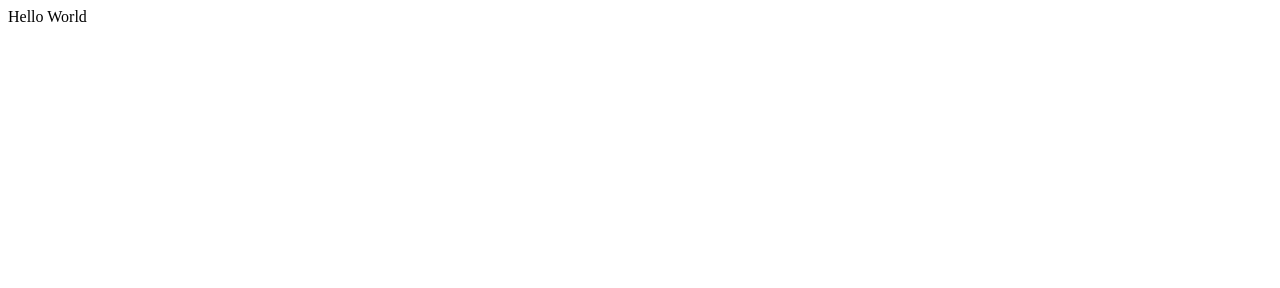
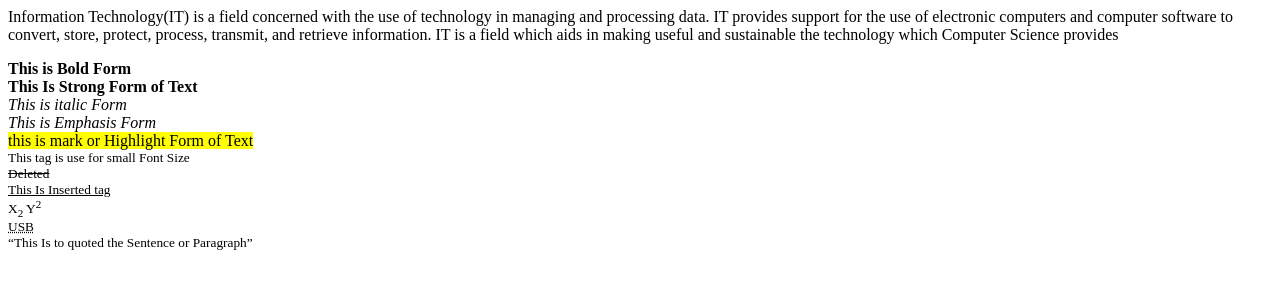
Before and after one commit to Ahmed-112233/My-repo2, a plain HTML site: page Index.html in a window 1280 px wide. Drawn offline with Linux system fonts and the light colour scheme.

Commit message:
Update Index.html

```diff
--- a/Index.html
+++ b/Index.html
@@ -1 +1,37 @@
-Hello World
+<html>
+
+<head>
+	<title> My Website </title>
+</head>
+
+<body>
+<p>Information Technology(IT) is a field concerned with the use of technology in managing and processing data. IT
+provides support for the use of electronic computers and computer software to convert, store, protect, process,
+transmit, and retrieve information. IT is a field which aids in making useful and sustainable the technology which
+Computer Science provides</p>
+
+<b>This is Bold Form</b>
+<br/>
+<strong>This Is Strong Form of Text</strong>
+<br/>
+<i>This is italic Form</i>
+<br/>
+<em>This is Emphasis Form</em>
+<br/>
+<mark>this is mark or Highlight Form of Text</mark>
+<br/>
+<small>This tag is use for small Font Size</samll>
+<br/>
+<del>Deleted</del>
+<br/>
+<ins>This Is Inserted tag</ins>
+<br/>
+X<sub>2</sub>
+Y<sup>2</sup>
+<br/>
+<abbr title="Universal Serial Bus">USB</abbr>
+<br/>
+<q>This Is to quoted the Sentence or Paragraph</q>
+</body>
+
+</html>
```
